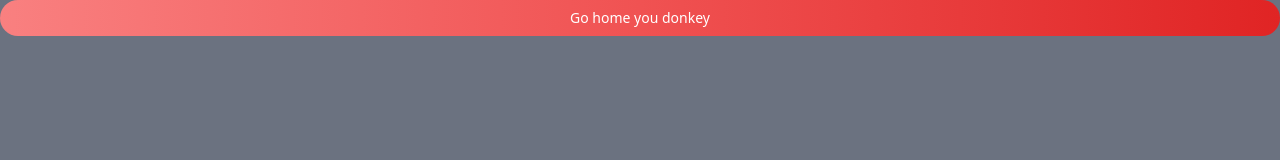
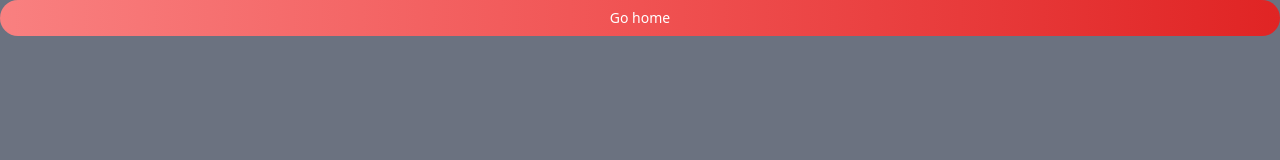
Before and after one commit to George-Nabil-Aziz/Shamandy, a React (Vite) app: page /donkey in a window 1280 px wide. Shown: the top 160 px of the page. Built offline with nearby package versions, Linux system fonts and the light colour scheme.

Commit message:
404 page

```diff
--- a/src/pages/404.jsx
+++ b/src/pages/404.jsx
@@ -4,7 +4,7 @@ import { AppButton } from "/src";
 export const Error404Page = () => {
   return (
     <div className="h-screen bg-[url('/donkey.png')] bg-no-repeat bg-center bg-gray-500">
-      <AppButton label="Go home you donkey" path="/" danger />
+      <AppButton label="Go home" path="/" danger />
     </div>
   );
 };
```
